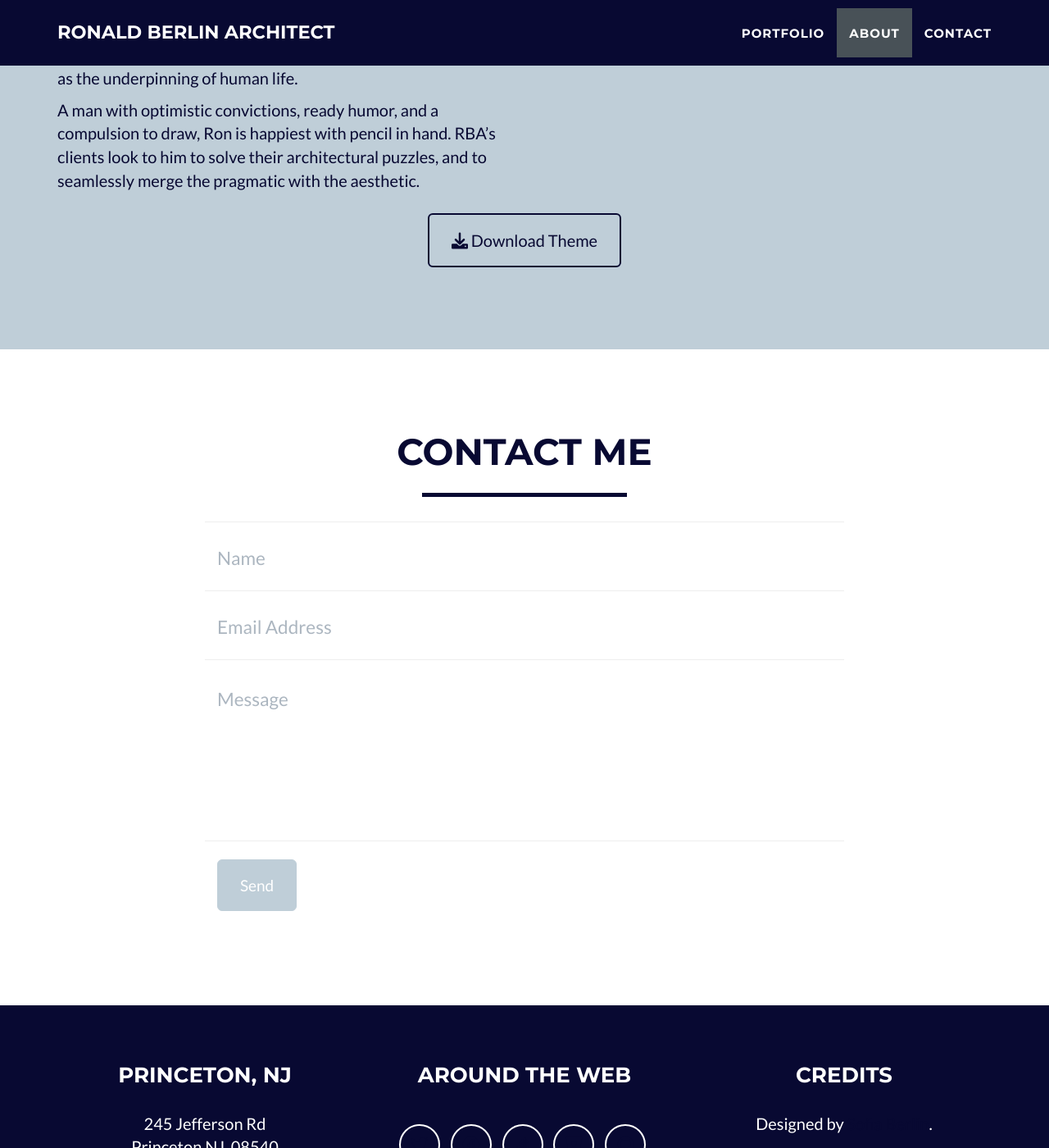
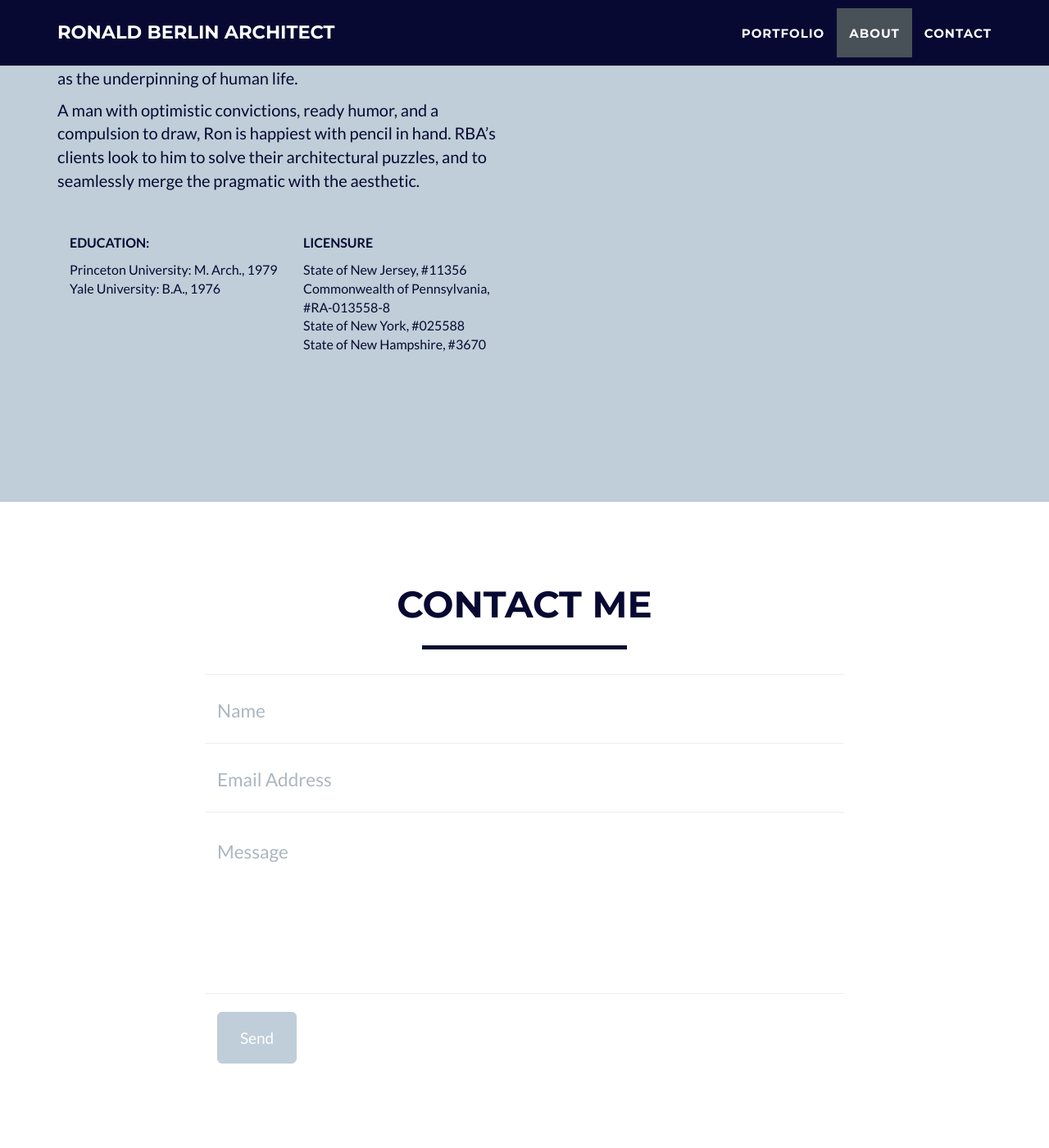
Before and after one commit to sofiamay/website-jekyll-LandingForRonaldberlin, a Jekyll site: the page built from _posts/2014-07-18-davis.markdown, in a window 1280 px wide and 1400 px high, scrolled down 1990 px. Shown: the whole window at 82% size. Built offline with Jekyll 4.4.1, drawn with Linux system fonts in a browser that asks for light colours; some web fonts are replaced.

Commit message:
Start working on About subsection

```diff
--- a/_includes/about.html
+++ b/_includes/about.html
@@ -16,10 +16,24 @@
       <div class="col-lg-6">
         <p>RBA’s projects embrace a wide range of human experience, including a Park Avenue duplex apartment, an award-winning renovation of an historic Princeton residence; an organic foods café, a pleasure pavilion in the Polish countryside; an antiques shop; and a mountain house in New Hampshire.</p>
       </div>
-      <div class="col-lg-8 col-lg-offset-2 text-center">
+<!--       <div class="col-lg-8 col-lg-offset-2 text-center">
         <a href="https://github.com/jeromelachaud/freelancer-theme" class="btn btn-lg btn-outline">
           <i class="fa fa-download"></i> Download Theme
         </a>
+      </div> -->
+    </div>
+    <div class="row subsection">
+      <div class="col-sm-3 subtext">
+        <p><strong>EDUCATION:</strong></p>
+        <p class="item">Princeton University: M. Arch., 1979</p>
+        <p class="item">Yale University: B.A., 1976</p>
+      </div>
+      <div class="col-sm-3 subtext">
+        <p><strong>LICENSURE</strong></p>
+        <p class="item">State of New Jersey, #11356</p>
+        <p class="item">Commonwealth of Pennsylvania, #RA-013558-8</p>
+        <p class="item">State of New York, #025588</p>
+        <p class="item">State of New Hampshire, #3670</p>
       </div>
     </div>
   </div>
```
Also changed, not shown: _includes/css/main.css (+16 -0 lines).
